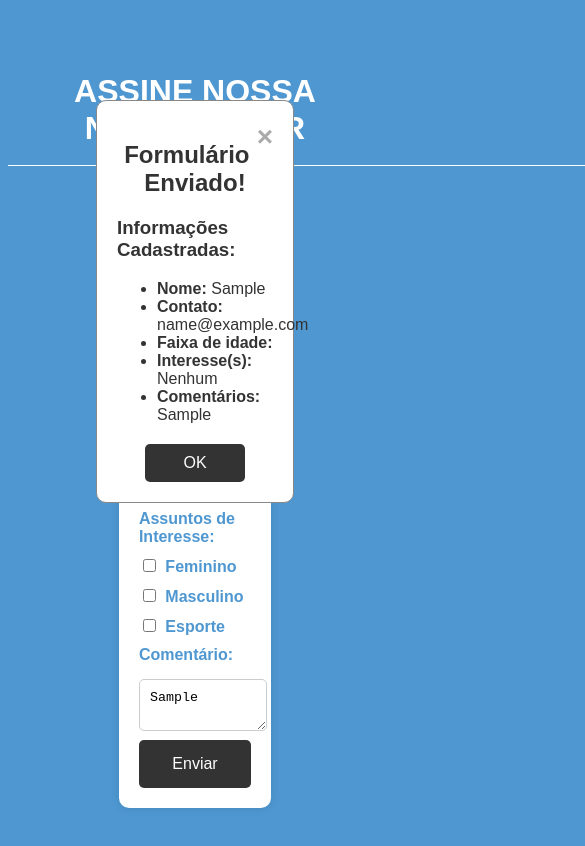
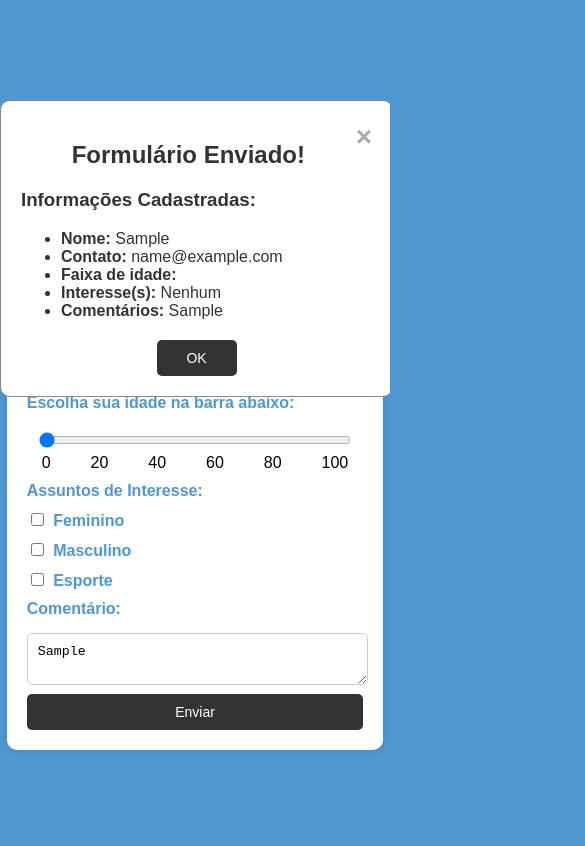
Before and after one commit to SuanneBarbosa/Teste, a plain HTML site: page index.html in a window 390 px wide. Both pictures are taken after typing "Sample", "name@example.com", "Sample" into the empty fields and a click on the button "Enviar". Shown: the top 846 px of the page, 585 px wide, since content can reach past the window. Drawn offline with Linux system fonts and the light colour scheme.

Commit message:
edição de responsividade

```diff
--- a/styles.css
+++ b/styles.css
@@ -161,3 +161,34 @@ h2{
 .btn:hover {
     background-color: #4E97D1;
 }
+
+/* Responsividade */
+@media (max-width: 768px) {
+    hr {
+        width: 90%;
+    }
+
+    form {
+        width: 90%;
+    }
+
+    .modal-content {
+        width: 90%;
+    }
+}
+
+@media (max-width: 480px) {
+    h1 {
+        font-size: 1.5em;
+    }
+
+    button {
+        padding: 10px;
+        font-size: 14px;
+    }
+
+    .btn {
+        width: 80px;
+        font-size: 14px;
+    }
+}
```
